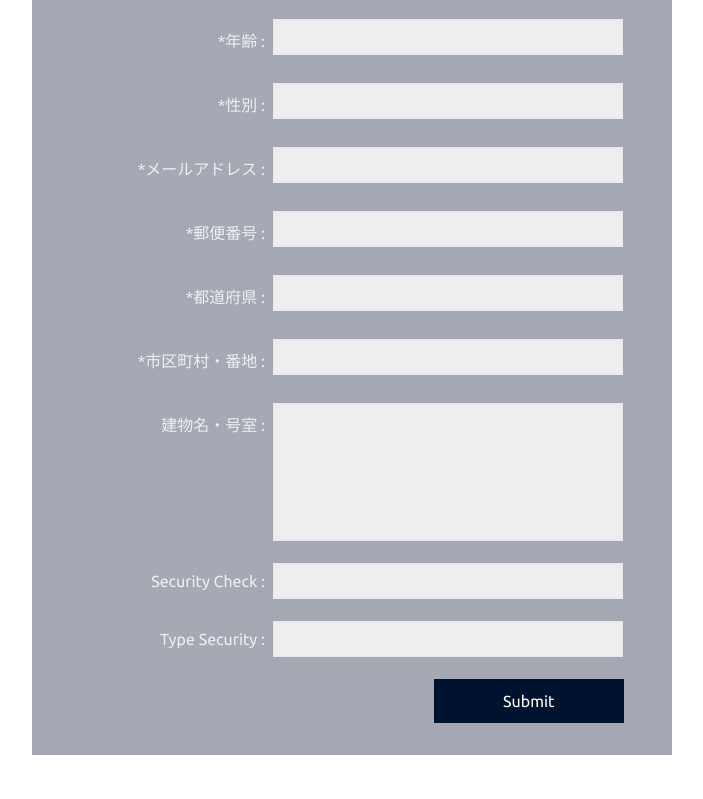
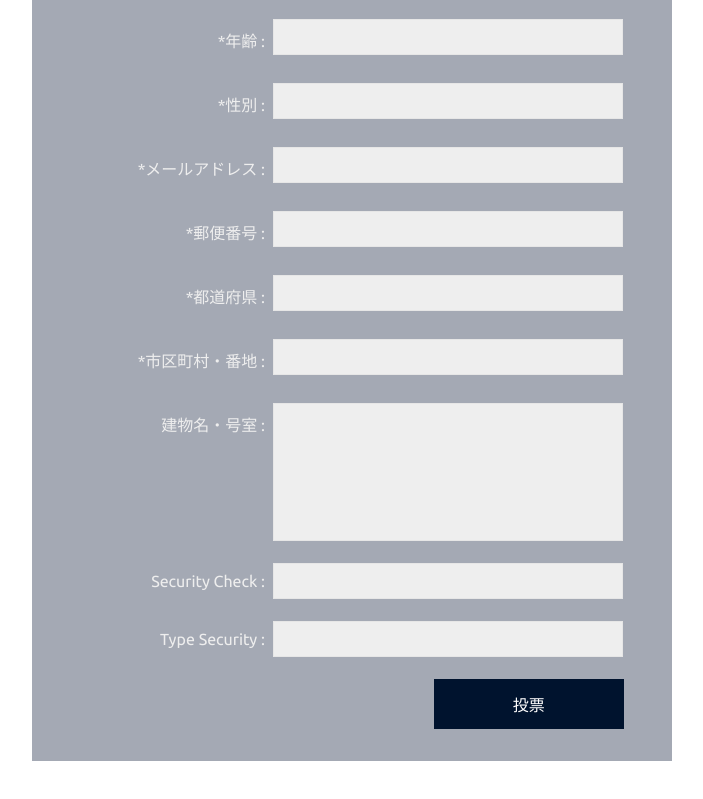
Before and after one commit to gitemo/tatech, a plain HTML site: page index.html in a window 1280 px wide. Shown: the part 376-1175 px from the top of the page, without its empty margins (288-991 px from the left). Drawn offline with Linux system fonts and the light colour scheme.

Commit message:
Change submit name

```diff
--- a/index.html
+++ b/index.html
@@ -80,7 +80,7 @@ License URL: http://creativecommons.org/licenses/by/3.0/
 								 <li><input type="text" name="typesecurity" placeholder="" required></li>
 								 <div class="clear"></div>
 							 </ul>
-							<input type="submit" value="Submit">
+							<input type="submit" value="投票">
 							<div class="clear"></div>
 						</form>
 					</div>
```
